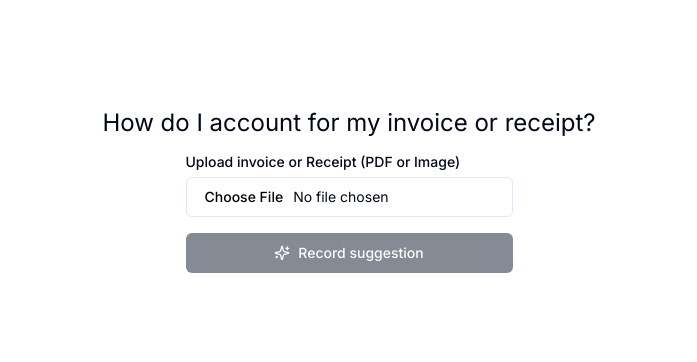
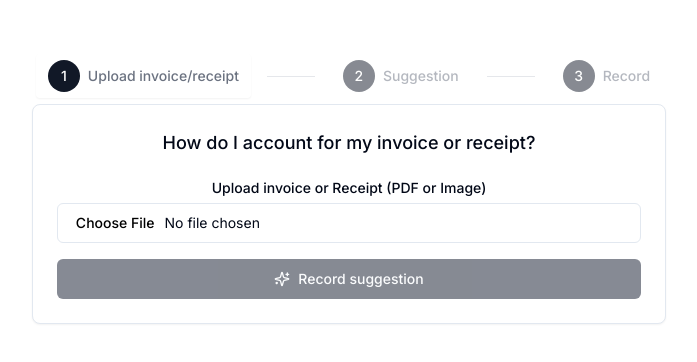
Before and after one commit to philipandersson/accountant-gpt, a Next.js app: page / in a window 1280 px wide. Shown: the part 210-572 px from the top of the page, without its empty margins (291-988 px from the left). Built offline with nearby package versions, Linux system fonts and the light colour scheme.

Commit message:
feat: brush up UI and add loading states

```diff
--- a/package.json
+++ b/package.json
@@ -13,6 +13,7 @@
     "@instructor-ai/instructor": "^1.3.0",
     "@radix-ui/react-label": "^2.0.2",
     "@radix-ui/react-slot": "^1.0.2",
+    "@radix-ui/react-tabs": "^1.0.4",
     "@radix-ui/react-toast": "^1.1.5",
     "@tanstack/react-query": "^5.37.1",
     "@types/lodash": "^4.17.4",
--- a/src/app/layout.tsx
+++ b/src/app/layout.tsx
@@ -12,7 +12,7 @@ const inter = Inter({
 });
 
 export const metadata: Metadata = {
-  title: "Upload invoice or receipt",
+  title: "Accountant GPT",
   description: "Bookkeeps your invoices and receipts",
 };
 
--- a/src/app/page.tsx
+++ b/src/app/page.tsx
@@ -1,22 +1,21 @@
 "use client";
-import AccountingVoucher from "@/components/accounting-voucher";
+import { AccountingVoucher } from "@/components/accounting-voucher";
 import { Button } from "@/components/ui/button";
-import { Input } from "@/components/ui/input";
+import { Card, CardContent, CardHeader } from "@/components/ui/card";
 import { Label } from "@/components/ui/label";
+import { Tabs, TabsContent, TabsList, TabsTrigger } from "@/components/ui/tabs";
+import { UploadImageForm } from "@/components/upload-image-form";
 import { useStream } from "@/components/use-stream";
-import { convertPageToPng } from "@/lib/pdf/convertPageToPng";
 import { Base64Image, partialInvoiceVoucherSchema } from "@/lib/schemas";
 import { cn } from "@/lib/utils";
 import { LucideLoader, LucideSparkles } from "lucide-react";
 import Image from "next/image";
-import * as pdfjsLib from "pdfjs-dist";
 import { useRef, useState } from "react";
 
-pdfjsLib.GlobalWorkerOptions.workerSrc = `//cdnjs.cloudflare.com/ajax/libs/pdf.js/${pdfjsLib.version}/pdf.worker.min.js`;
-
 export default function Home() {
-  const fileInputRef = useRef<HTMLInputElement>(null);
+  const [step, setStep] = useState<"step1" | "step2" | "step3">("step1");
   const [images, setImages] = useState<Array<Base64Image>>([]);
+  const formRef = useRef<HTMLFormElement>(null);
 
   const {
     retrieve,
@@ -24,113 +23,121 @@ export default function Home() {
     isPending,
     error,
     reset,
-  } = useStream(partialInvoiceVoucherSchema);
+  } = useStream({
+    streamFn: async (images: Array<Base64Image>, signal) => {
+      const response = await fetch("/api/bookkeep", {
+        method: "POST",
+        body: JSON.stringify({
+          images,
+        }),
+        headers: {
+          "Content-Type": "application/json",
+        },
+        signal,
+      });
 
-  const handleFileChange = async (
-    event: React.ChangeEvent<HTMLInputElement>
-  ) => {
-    const currentFile = event.target.files?.[0] ?? "";
-
-    if (!currentFile) {
-      return;
+      if (!response.body) {
+        throw new Error("Failed to generate prediction");
       }
 
-    const [filename] = currentFile.name.split(".");
+      if (!response.ok) {
+        throw new Error(response.statusText);
+      }
 
-    if (currentFile.type === "application/pdf") {
-      const arrayBuffer = await currentFile.arrayBuffer();
-      const pdf = await pdfjsLib.getDocument({ data: arrayBuffer }).promise;
+      return response.body.getReader();
+    },
+    resultSchema: partialInvoiceVoucherSchema,
+    onSuccess: () => {
+      console.log("Success");
+      if (formRef.current) {
+        formRef.current.reset();
+      }
+      setImages([]);
+    },
+  });
 
-      const convertedImages = await Promise.all(
-        Array.from({ length: pdf.numPages }, async (_, i) => {
-          const base64Url = await convertPageToPng(pdf, i + 1);
-          const [type, base64] = base64Url.split(",");
+  const accountVoucherReady = Object.keys(inoviceVoucher).length > 0;
+  const imagesUploaded = images.length > 0;
 
-          return {
-            name: `${filename}-page-${i + 1}.png`,
-            base64,
-            type,
-          };
-        })
-      );
+  function handleImagesUploaded(images: Array<Base64Image>) {
+    setImages(images);
+    reset();
+  }
 
-      setImages(convertedImages);
-      reset();
-    } else {
-      const reader = new FileReader();
-      reader.onloadend = () => {
-        const base64Url = reader.result as string;
-        const [type, base64] = base64Url.split(",");
-
-        setImages([
-          {
-            name: currentFile.name,
-            base64,
-            type,
-          },
-        ]);
-      };
-      reader.readAsDataURL(currentFile);
-    }
-  };
-
-  const handleSubmit = async (e: React.FormEvent<HTMLFormElement>) => {
-    e.preventDefault();
-
+  function handleSubmit() {
     if (images.length < 1) {
       return;
     }
 
     retrieve(images);
-  };
+    setStep("step2");
+  }
 
   return (
-    <main className="flex min-h-screen flex-col items-center justify-center p-8 gap-4">
-      <h1 className="text-2xl">How do I account for my invoice or receipt?</h1>
-      {Object.keys(inoviceVoucher).length > 0 && (
-        <AccountingVoucher {...inoviceVoucher} />
-      )}
-      <form
+    <main className="flex flex-col justify-center items-center p-8 w-full min-h-screen">
+      <Tabs
+        value={step}
+        onValueChange={(value) => setStep(value as "step1" | "step2" | "step3")}
+        className="max-w-2xl justify-center items-center"
+      >
+        <TabsList className="flex items-center justify-center gap-4 bg-transparent">
+          <TabsTrigger
+            value="step1"
+            className="data-[state=active]:bg-transparent"
+          >
+            <div className="flex items-center gap-2">
+              <div className="flex h-8 w-8 items-center justify-center rounded-full bg-gray-900 text-sm font-medium text-white dark:bg-gray-50 dark:text-gray-900">
+                1
+              </div>
+              <span className="text-sm font-medium text-gray-500 dark:text-gray-400">
+                Upload invoice/receipt
+              </span>
+            </div>
+          </TabsTrigger>
+          <div className="h-px w-12 bg-gray-200 dark:bg-gray-700" />
+          <TabsTrigger
+            value="step2"
+            className="data-[state=active]:bg-transparent"
+            disabled={!imagesUploaded}
+          >
+            <div className="flex items-center gap-2">
+              <div className="flex h-8 w-8 items-center justify-center rounded-full bg-gray-900 text-sm font-medium text-white dark:bg-gray-50 dark:text-gray-900">
+                2
+              </div>
+              <span className="text-sm font-medium text-gray-500 dark:text-gray-400">
+                Suggestion
+              </span>
+            </div>
+          </TabsTrigger>
+          <div className="h-px w-12 bg-gray-200 dark:bg-gray-700" />
+          <TabsTrigger
+            value="step3"
+            className="data-[state=active]:bg-transparent"
+            disabled={!accountVoucherReady}
+          >
+            <div className="flex items-center gap-2">
+              <div className="flex h-8 w-8 items-center justify-center rounded-full bg-gray-900 text-sm font-medium text-white dark:bg-gray-50 dark:text-gray-900">
+                3
+              </div>
+              <span className="text-sm font-medium text-gray-500 dark:text-gray-400">
+                Record
+              </span>
+            </div>
+          </TabsTrigger>
+        </TabsList>
+        <TabsContent value="step1">
+          <Card className="w-full">
+            <CardHeader>
+              <h1 className="text-lg font-medium text-center">
+                How do I account for my invoice or receipt?
+              </h1>
+            </CardHeader>
+            <CardContent>
+              <UploadImageForm
+                onImagesUploaded={handleImagesUploaded}
                 onSubmit={handleSubmit}
-        className="flex flex-col items-center gap-4"
+                ref={formRef}
               >
-        <div className="grid w-full max-w-sm items-center gap-2">
-          <Label htmlFor="inoviceFile">
-            Upload invoice or Receipt (PDF or Image)
-          </Label>
-          <Input
-            name="file"
-            id="file"
-            type="file"
-            accept="image/*, .pdf"
-            ref={fileInputRef}
-            onChange={handleFileChange}
-          />
-        </div>
-        {images.length > 0 && (
-          <div
-            className={cn(
-              "grid",
-              "gap-4",
-              images.length > 1 ? "grid-cols-2" : "grid-cols-1"
-            )}
-          >
-            {images.map((image) => (
-              <div
-                key={image.name}
-                className="flex flex-col items-center justify-center aspect-a4"
-              >
-                <Image
-                  src={`${image.type},${image.base64}`}
-                  alt={image.name}
-                  width={200}
-                  height={200}
-                />
-                <Label className="mt-2">{image.name}</Label>
-              </div>
-            ))}
-          </div>
-        )}
                 <Button
                   type="submit"
                   className="w-full"
@@ -143,7 +150,41 @@ export default function Home() {
                   )}
                   <span className="ml-2">Record suggestion</span>
                 </Button>
-      </form>
+              </UploadImageForm>
+              {images.length > 0 && (
+                <div
+                  className={cn(
+                    "grid",
+                    "gap-4",
+                    "py-4",
+                    images.length > 1 ? "grid-cols-2" : "grid-cols-1"
+                  )}
+                >
+                  {images.map((image) => (
+                    <div
+                      key={image.name}
+                      className="flex flex-col items-center justify-center"
+                    >
+                      <Image
+                        src={`${image.type},${image.base64}`}
+                        alt={image.name}
+                        width={200}
+                        height={200}
+                        className="aspect-a4"
+                      />
+                      <Label className="mt-2">{image.name}</Label>
+                    </div>
+                  ))}
+                </div>
+              )}
+            </CardContent>
+          </Card>
+        </TabsContent>
+        <TabsContent value="step2">
+          {error && <div className="text-red-500">{error.message}</div>}
+          {<AccountingVoucher data={inoviceVoucher} isPending={isPending} />}
+        </TabsContent>
+      </Tabs>
     </main>
   );
 }
--- /dev/null
+++ b/src/components/upload-image-form.tsx
@@ -0,0 +1,103 @@
+"use client";
+
+import { convertPageToPng } from "@/lib/pdf/convertPageToPng";
+import { Base64Image } from "@/lib/schemas";
+import * as pdfjsLib from "pdfjs-dist";
+import { forwardRef, useCallback, useRef } from "react";
+import { Input } from "./ui/input";
+import { Label } from "./ui/label";
+
+pdfjsLib.GlobalWorkerOptions.workerSrc = `//cdnjs.cloudflare.com/ajax/libs/pdf.js/${pdfjsLib.version}/pdf.worker.min.js`;
+
+interface UploadImageFormProps {
+  children: React.ReactNode;
+  onImagesUploaded: (images: Array<Base64Image>) => void;
+  onSubmit: (e: React.FormEvent<HTMLFormElement>) => void;
+}
+
+export const UploadImageForm = forwardRef<
+  HTMLFormElement,
+  UploadImageFormProps
+>(function UploadImageForm({ children, onImagesUploaded, onSubmit }, ref) {
+  const fileInputRef = useRef<HTMLInputElement>(null);
+
+  const handleReset = useCallback(() => {
+    if (fileInputRef.current) {
+      fileInputRef.current.value = "";
+    }
+  }, [fileInputRef]);
+
+  async function handleFileChange(event: React.ChangeEvent<HTMLInputElement>) {
+    const currentFile = event.target.files?.[0] ?? "";
+
+    if (!currentFile) {
+      return;
+    }
+
+    const [filename] = currentFile.name.split(".");
+
+    if (currentFile.type === "application/pdf") {
+      const arrayBuffer = await currentFile.arrayBuffer();
+      const pdf = await pdfjsLib.getDocument({ data: arrayBuffer }).promise;
+
+      const convertedImages = await Promise.all(
+        Array.from({ length: pdf.numPages }, async (_, i) => {
+          const base64Url = await convertPageToPng(pdf, i + 1);
+          const [type, base64] = base64Url.split(",");
+
+          return {
+            name: `${filename}-page-${i + 1}.png`,
+            base64,
+            type,
+          };
+        })
+      );
+
+      onImagesUploaded(convertedImages);
+    } else {
+      const reader = new FileReader();
+      reader.onloadend = () => {
+        const base64Url = reader.result as string;
+        const [type, base64] = base64Url.split(",");
+
+        onImagesUploaded([
+          {
+            name: currentFile.name,
+            base64,
+            type,
+          },
+        ]);
+      };
+      reader.readAsDataURL(currentFile);
+    }
+  }
+
+  const handleSubmit = async (e: React.FormEvent<HTMLFormElement>) => {
+    e.preventDefault();
+    onSubmit(e);
+  };
+
+  return (
+    <form
+      onSubmit={handleSubmit}
+      className="flex flex-col gap-4"
+      ref={ref}
+      onReset={handleReset}
+    >
+      <div className="flex flex-col w-full items-center gap-2">
+        <Label htmlFor="inoviceFile">
+          Upload invoice or Receipt (PDF or Image)
+        </Label>
+        <Input
+          name="file"
+          id="file"
+          type="file"
+          accept="image/*, .pdf"
+          ref={fileInputRef}
+          onChange={handleFileChange}
+        />
+      </div>
+      {children}
+    </form>
+  );
+});
--- a/tailwind.config.ts
+++ b/tailwind.config.ts
@@ -19,7 +19,7 @@ const config = {
     },
     extend: {
       aspectRatio: {
-        a4: "1.414 / 1",
+        a4: "1 / 1.414",
       },
       colors: {
         border: "hsl(var(--border))",
```
Also changed, not shown: scripts/test.ts (added, +39 -0 lines), src/components/accounting-voucher.tsx (+73 -21 lines), 1 other file (tests, documents, lock files or other folders). Lines whose indentation alone changed are shown as unchanged.
